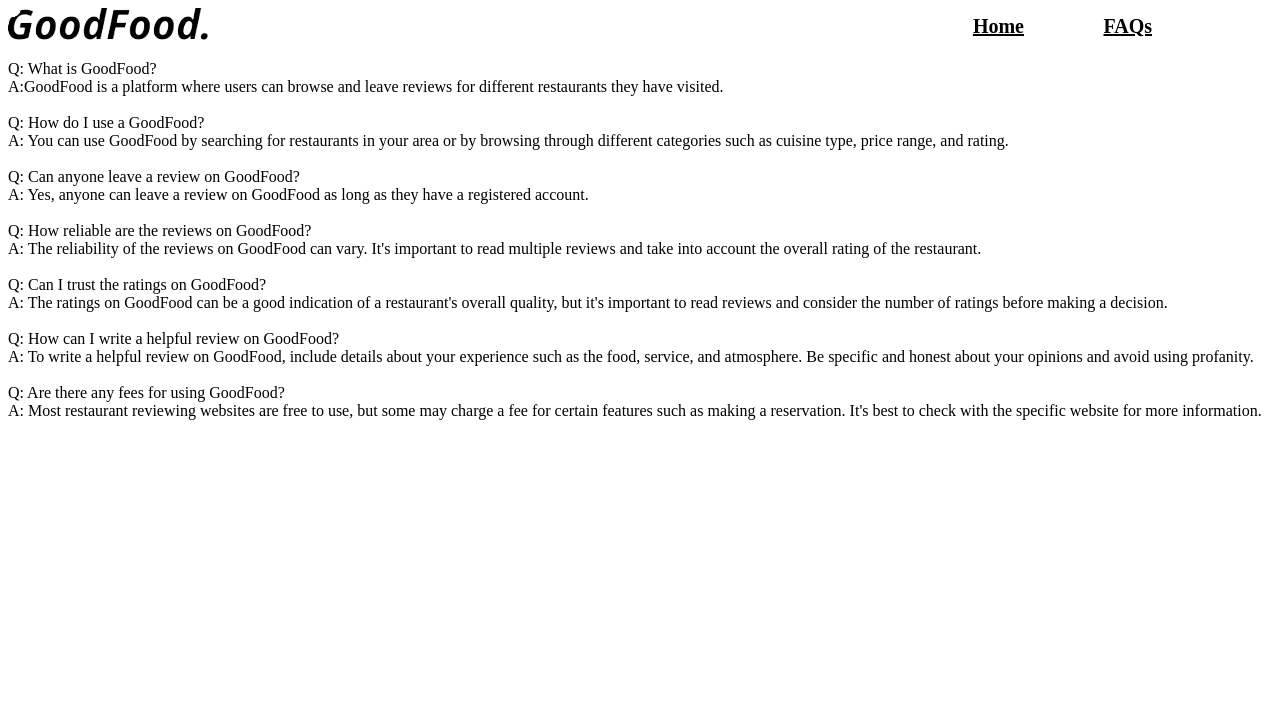
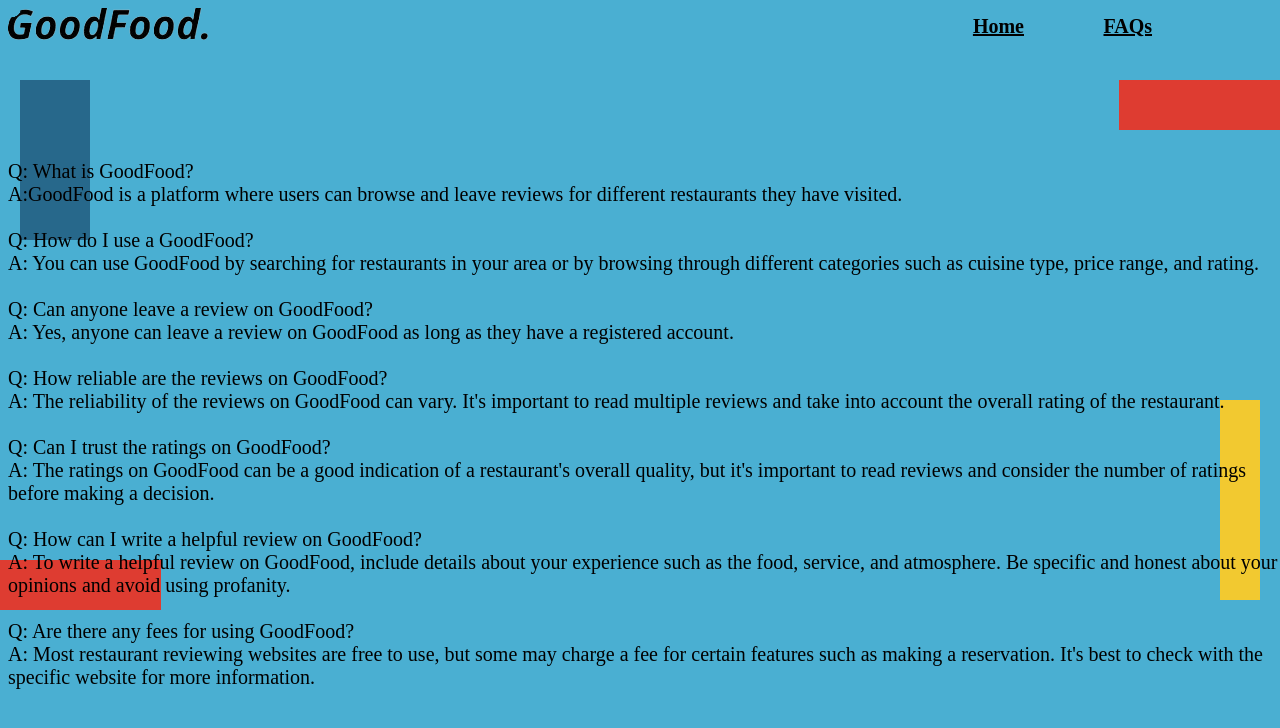
Before and after one commit to adrivas12/DBS-Project-frontend, a PHP site: page /faqs.php in a window 1280 px wide. Shown: the top 728 px of the page. Run offline with PHP 8.4, Linux system fonts and the light colour scheme; some libraries are stand-ins or nearby versions; some web fonts are replaced.

Commit message:
Update style1.css

```diff
--- a/DBS_project/css/style1.css
+++ b/DBS_project/css/style1.css
@@ -694,3 +694,50 @@ background-color: #F2C930;
   font-weight: 400;
   color: #4AAFD2;
 }
+
+/*faqs.html*/
+.faqs{
+  background-color: #4AAFD2;
+}
+.faqs .Questions{
+  position: absolute;
+  top: 20%;
+  font-family: 'Antic Didone';
+  font-size: 20px;
+}
+.faqs .rect1{
+  position:absolute;
+  top: 10%;
+  left: 20px;
+  height: 160px;
+  border: 0;
+  width: 70px;
+  background: #27688B;
+}
+.faqs .rect2{
+  position:absolute;
+  top: 50%;
+  right: 20px;
+  height: 200px;
+  border: 0;
+  width: 40px;
+  background: #F2C930;
+}
+.faqs .rect3{
+  position: absolute;
+  width: 161px;
+  height: 50px;
+  left: 0;
+  top: 70%;
+  border:0;
+  background: #DE3C31;
+}
+.faqs .rect4{
+  position: absolute;
+  width: 161px;
+  height: 50px;
+  right: 0;
+  top: 10%;
+  border:0;
+  background: #DE3C31;
+}
```
